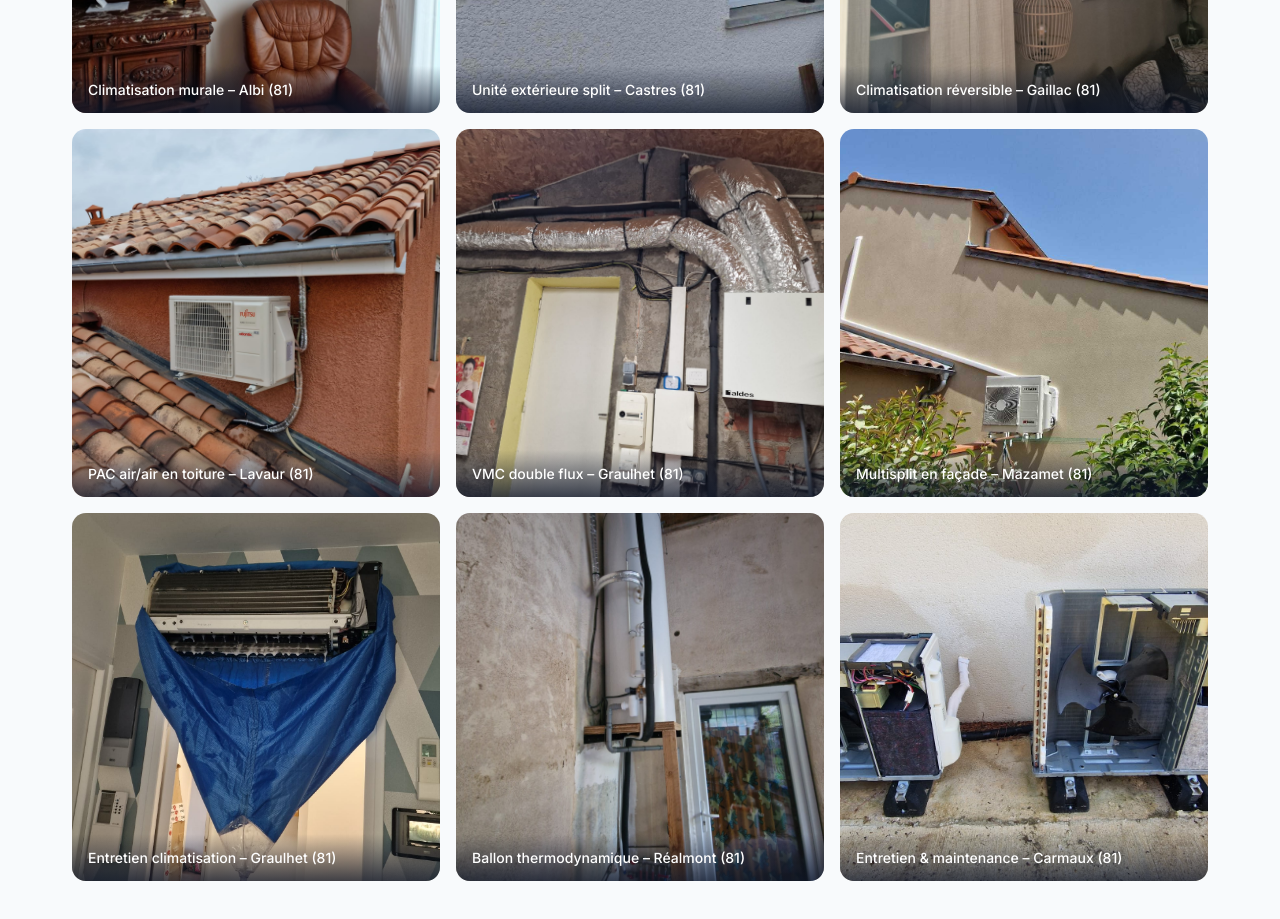
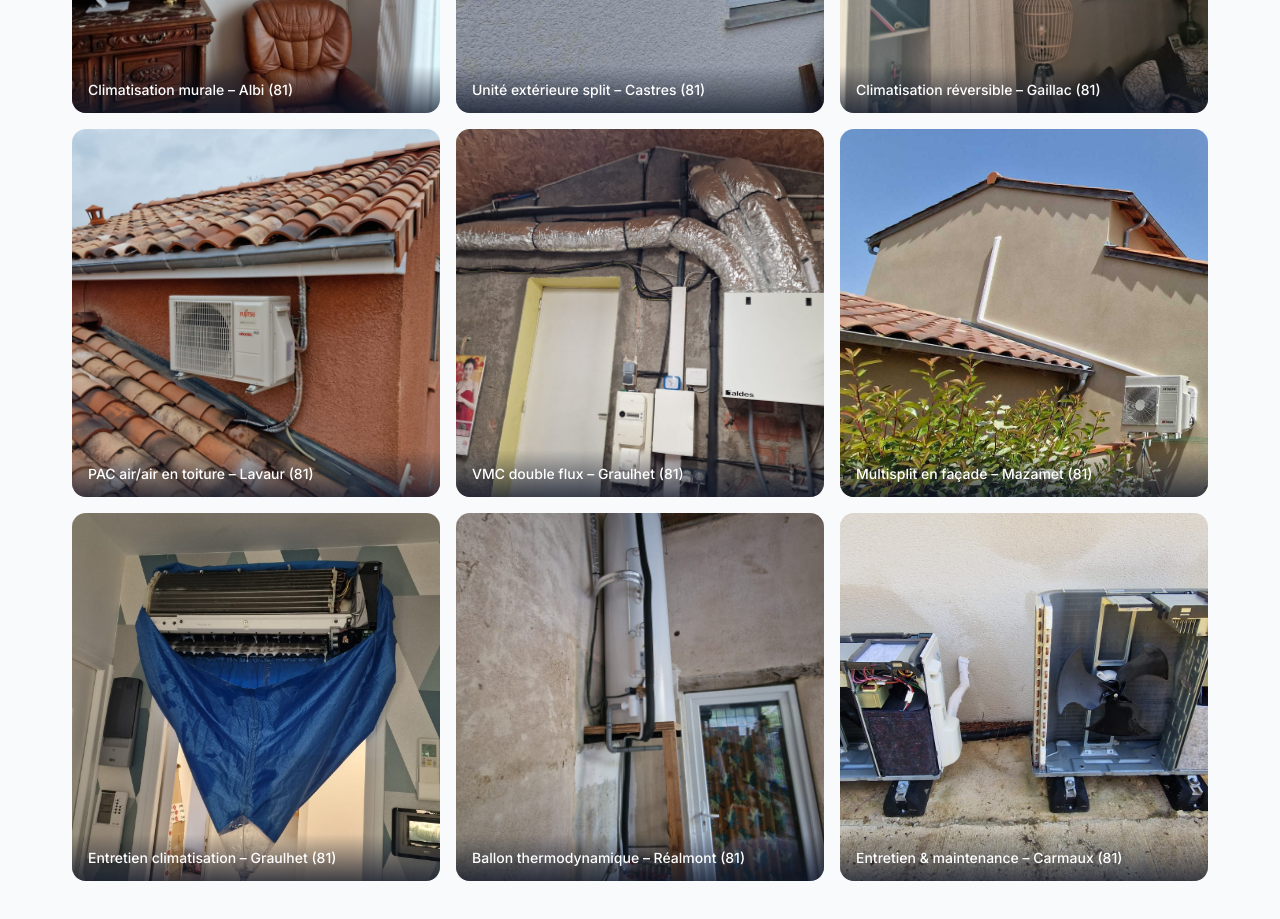
Before and after one commit to tarnclim/tarnclim, a plain HTML site: page index.html in a window 1280 px wide. Shown: the part 3940-4859 px from the top of the page. Drawn offline with Linux system fonts and the light colour scheme.

Commit message:
Cadre la vignette Multisplit complètement à gauche
object-position: left au lieu de 33% — on voit le pignon entier, toute
la goulotte et le toit en tuiles ; l'unité extérieure garde sa marge.

Co-Authored-By: Claude Opus 5 (1M context) <noreply@anthropic.com>

```diff
--- a/style.css
+++ b/style.css
@@ -496,7 +496,7 @@ h4 { font-size: 1rem; font-weight: 600; }
 }
 .gallery-item:hover img { transform: scale(1.04); }
 /* Recadre la vignette vers la gauche de la photo (la lightbox reste entière) */
-.gallery-item img.crop-left { object-position: 33% center; }
+.gallery-item img.crop-left { object-position: left center; }
 .gallery-item figcaption {
   position: absolute;
   bottom: 0;
```
